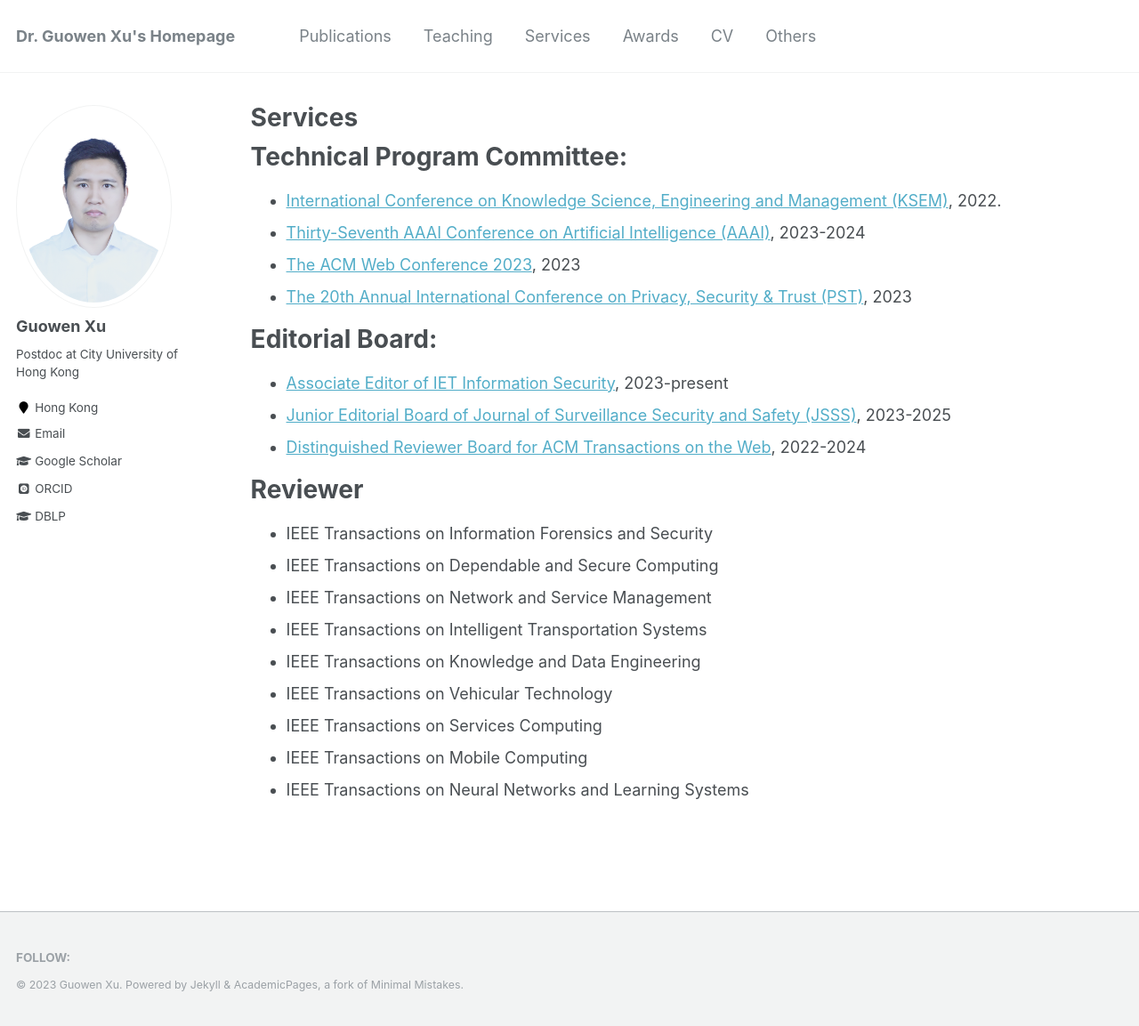
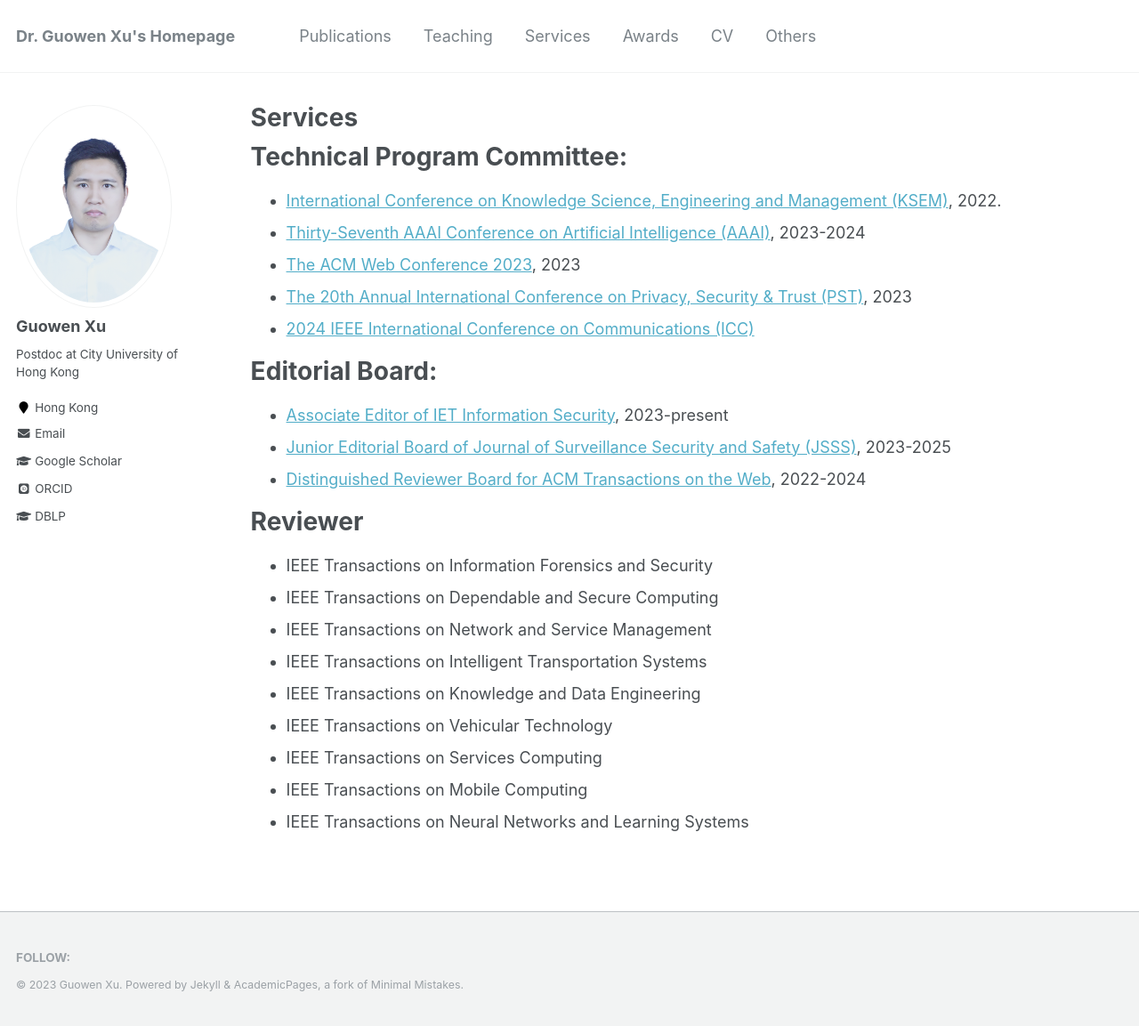
Before and after one commit to Guowen-xu/guowen-xu.github.io, a Jekyll site: the page built from _pages/services.md, in a window 1280 px wide and 1153 px high. Shown: the whole window at 89% size. Built offline with Jekyll 4.4.1, drawn with Linux system fonts in a browser that asks for light colours; some web fonts are replaced.

Commit message:
Update services.md

```diff
--- a/_pages/services.md
+++ b/_pages/services.md
@@ -10,6 +10,7 @@ Technical Program Committee:
 * [Thirty-Seventh AAAI Conference on Artificial Intelligence (AAAI)](https://aaai.org/Conferences/AAAI-23/), 2023-2024
 * [The ACM Web Conference 2023](https://www2023.thewebconf.org/), 2023
 * [The 20th Annual International Conference on Privacy, Security & Trust (PST)](https://pstnet.ca/), 2023
+* [2024 IEEE International Conference on Communications (ICC)](https://icc2024.ieee-icc.org/)
 
 Editorial Board:
 ======
```
